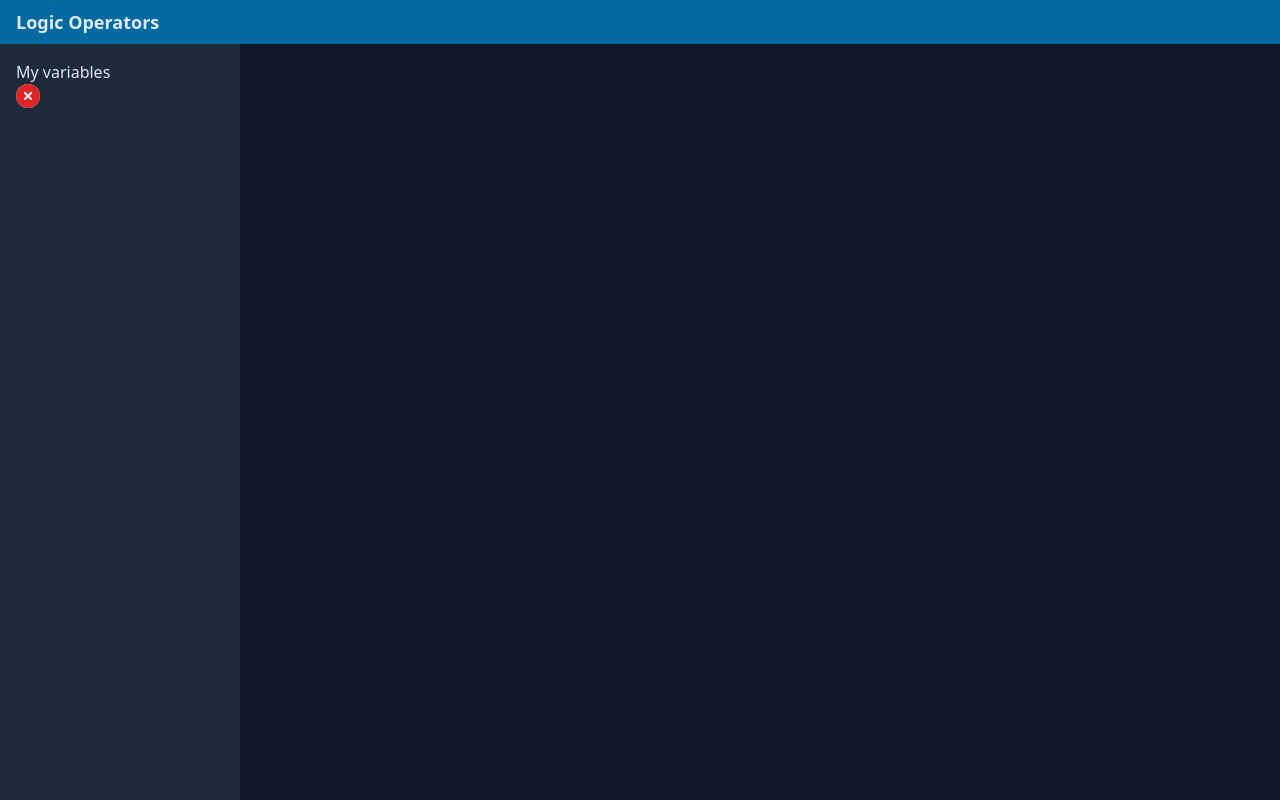
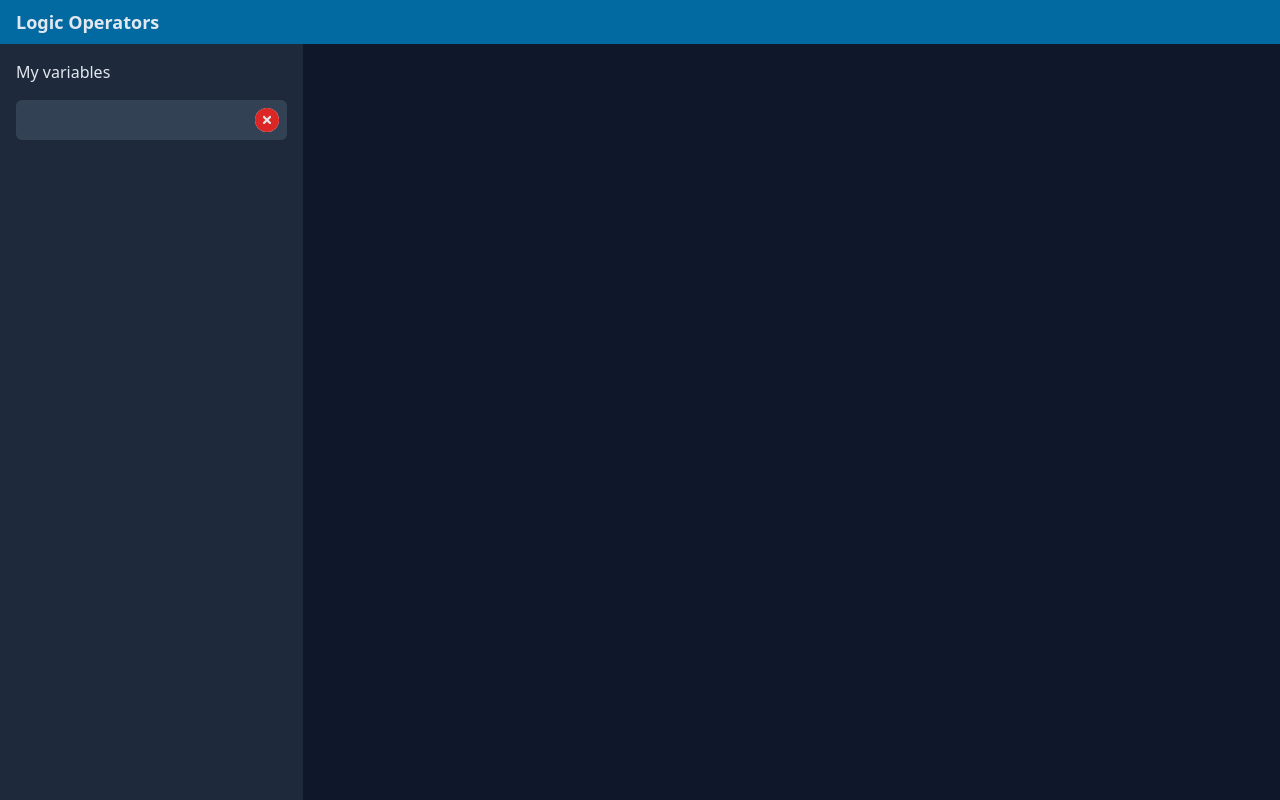
Before and after one commit to zFunx/logical-operators, a Next.js app: page / in a window 1280 px wide. Built offline with nearby package versions, Linux system fonts and the light colour scheme.

Commit message:
Create variable inp

```diff
--- a/src/components/BoolCheckbox.js
+++ b/src/components/BoolCheckbox.js
@@ -1,16 +1,17 @@
-import { useState } from "react";
+import { PropTypes } from "prop-types"
 
 import checkImage from "@/assets/circle-check-solid.svg"
 import xImage from "@/assets/circle-xmark-solid.svg"
 
-const BoolCheckbox = () => {
-    console.log(checkImage);
-    const [isTrue, setIsTrue] = useState(false);
-    const toggleTruth = () => setIsTrue(prev => !prev)
-
+const BoolCheckbox = props => {
     return (
-        <div className="w-6 h-6 bg-neutral-200 rounded-full"><img width={24} onClick={toggleTruth} src={isTrue ? checkImage.src: xImage.src} /></div>
+        <div className="w-6 h-6 bg-neutral-200 rounded-full cursor-pointer"><img width={24} onClick={props.toggleTruth} src={props.isTrue ? checkImage.src: xImage.src} /></div>
     )
 }
 
+BoolCheckbox.propTypes = {
+    isTrue: PropTypes.bool.isRequired,
+    toggleTruth: PropTypes.func
+}
+
 export default BoolCheckbox
--- /dev/null
+++ b/src/components/Input/VariableInp.js
@@ -0,0 +1,16 @@
+import { useState } from "react";
+import BoolCheckbox from '@/components/BoolCheckbox'
+
+const VariableInp = () => {
+    const [isTrue, setIsTrue] = useState(false);
+    const toggleTruth = () => setIsTrue(prev => !prev)
+
+    return (
+        <div className='p-2 bg-slate-700 rounded-md flex'>
+            <input className='bg-transparent outline-none' type="text" />
+            <BoolCheckbox isTrue={isTrue} toggleTruth={toggleTruth} />
+        </div>
+    )
+}
+
+export default VariableInp
--- a/src/components/Variables/Variables.js
+++ b/src/components/Variables/Variables.js
@@ -1,11 +1,11 @@
-import BoolCheckbox from '@/components/BoolCheckbox'
+import VariableInp from '@/components/Input/VariableInp'
 
 const Variables = () => {
     return (
         <div className='bg-slate-800 p-4 h-full text-slate-200'>
             <h2>My variables</h2>
-            <div>
-                <BoolCheckbox />
+            <div className='py-4'>
+                <VariableInp />
             </div>
         </div>
     )
```
